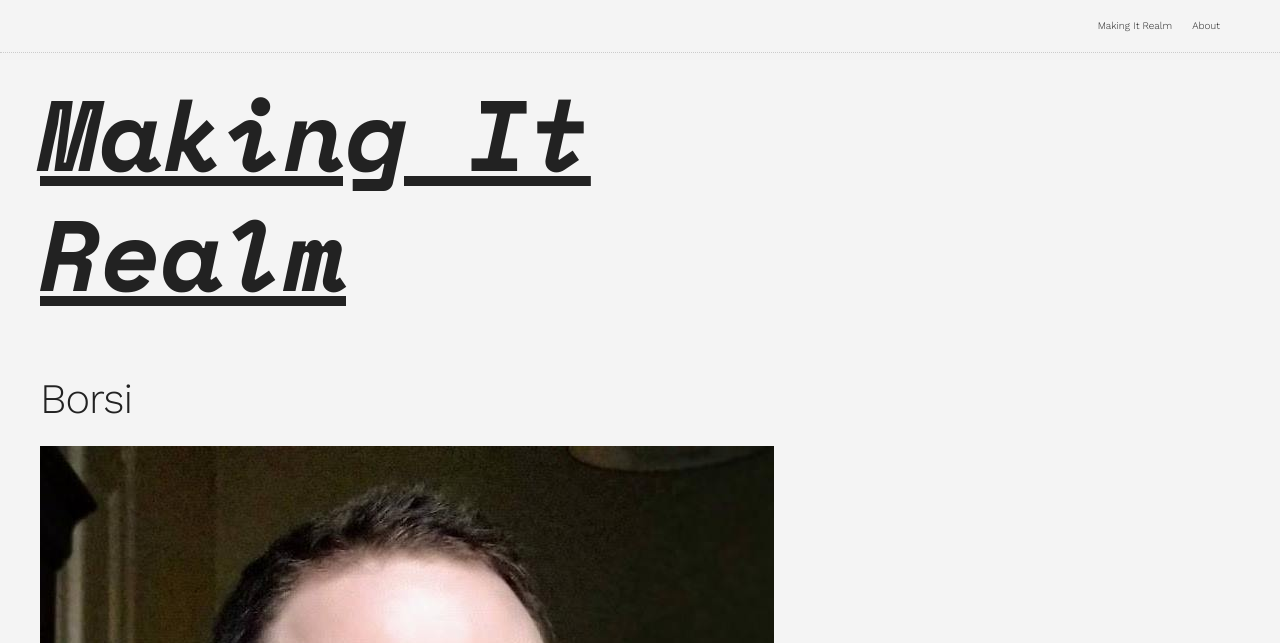
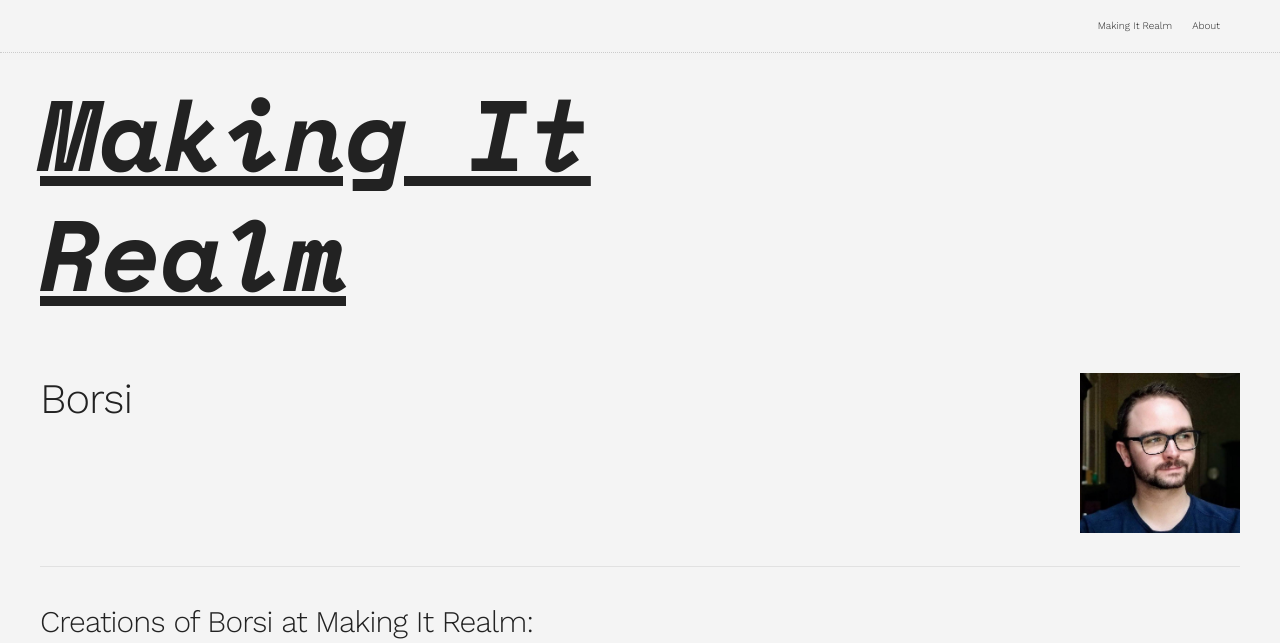
Before and after one commit to freegyes/MakingItRealm, a Jekyll site: the page built from _authors/zoltan_borsos.md, in a window 1280 px wide. Shown: the top 643 px of the page. Built offline with Jekyll 4.4.1, drawn with Linux system fonts in a browser that asks for light colours; grey boxes are pictures that could not be loaded.

Commit message:
Add some layout to the author template

```diff
--- a/_layouts/author.html
+++ b/_layouts/author.html
@@ -1,24 +1,29 @@
 ---
 layout: default
 ---
+{% assign author = site.authors | where:"path", page.path | first %}
+
 <div class="pad">
 
-  {% assign author = site.authors | where:"path", page.path | first %}
-
+  <div class="row">
+    <div class="ten columns">
       <h2>{{ author.display_name }}</h2>
-
-  <img
-    src="{{ author.portrait }}"
-    alt="A portrait">
-
       <p>
         {{ content }}
       </p>
+    </div>
+    <div class="two columns">
+      <img class="u-max-full-width"
+      src="{{ author.portrait }}"
+      alt="A portrait">
+    </div>
+  </div>
 
+  <hr>
+
+  <div class="row">
+    <h4>Creations of {{ author.display_name }} at {{ site.title }}:</h4>
     <div class="gallery">
-
-  <h3>Creations of {{ author.display_name }} at {{ site.title }}:</h3>
-
       {% assign creations_to_exhibit = site.creations | where:"author", page.path %}
       {%- for creation in creations_to_exhibit -%}
         <div class="creation js-creation">
@@ -37,6 +42,10 @@ layout: default
       {%- endfor -%}
 
       </div>
+  </div>
 
+  <div class="row">
     <p>Discover more about the author <a href="{{ author.link }}">here</a></p>
   </div>
+
+</div>
```
Lines whose indentation alone changed are shown as unchanged.
